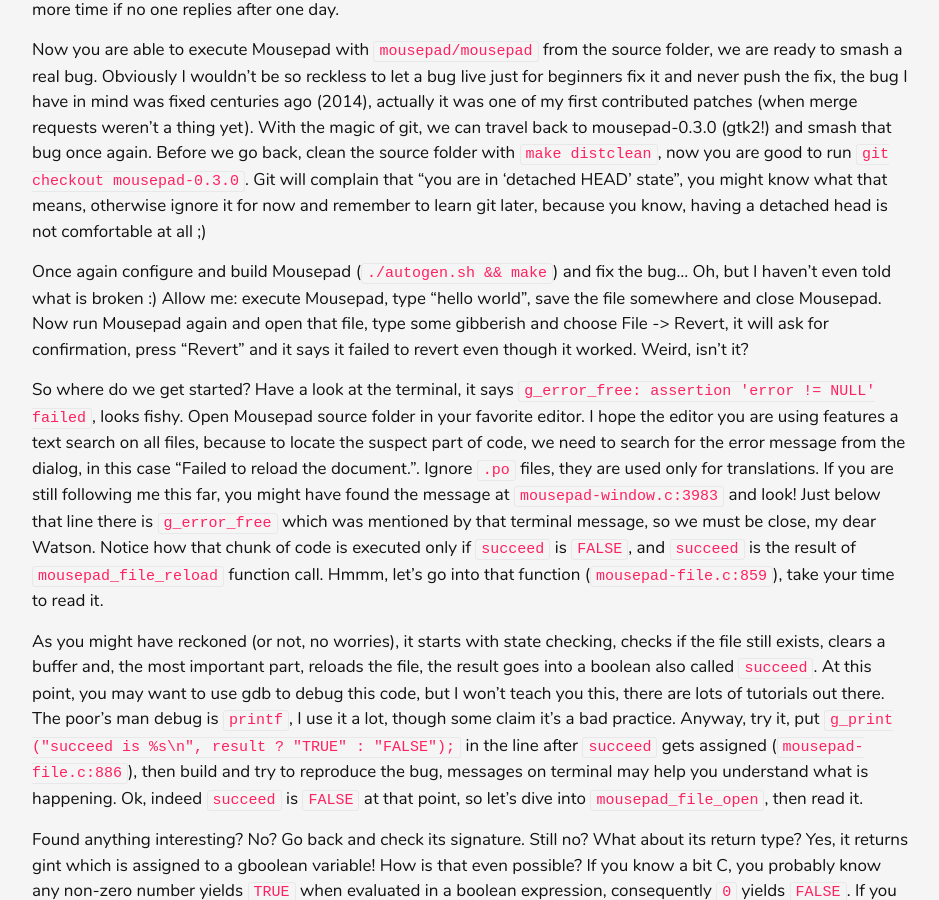
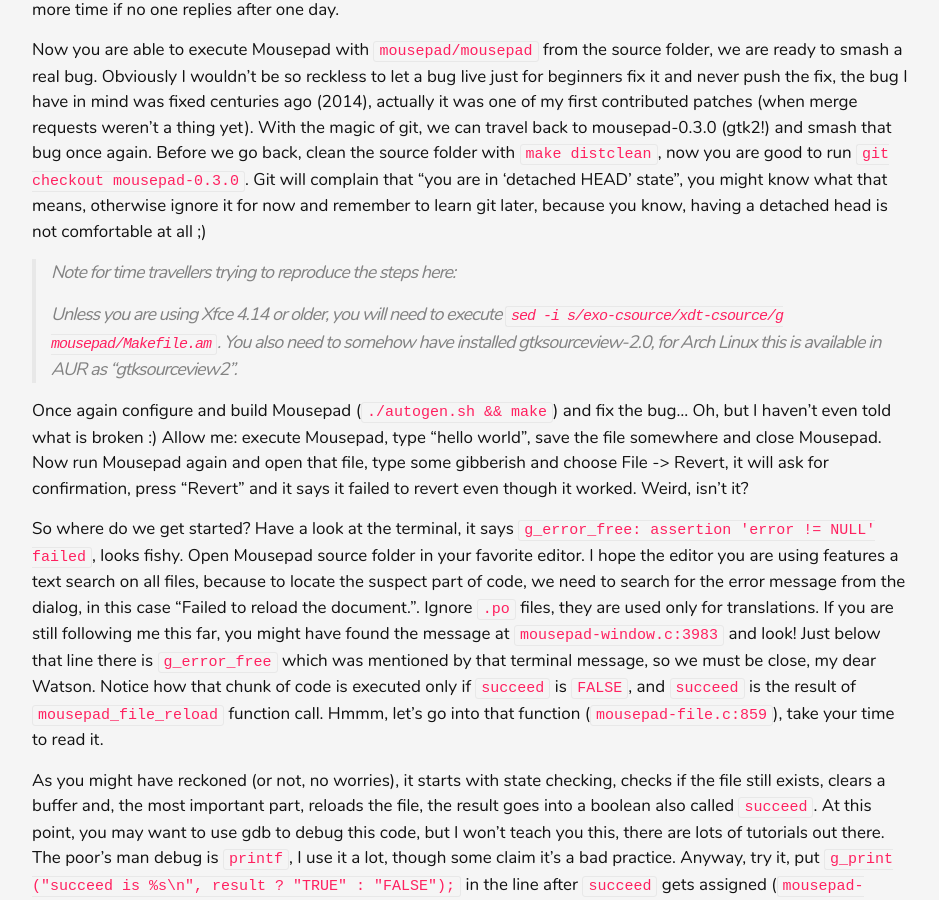
Before and after one commit to andreldm/andreldm.github.io, a Jekyll site: the page built from _posts/2018-12-03-xfce-contributor-guide.md, in a window 1280 px wide and 900 px high, scrolled down 4098 px. Shown: the whole window, without its empty margins (168-1107 px from the left). Built offline with Jekyll 4.4.1, drawn with Linux system fonts in a browser that asks for light colours.

Commit message:
xfce-contrib-guide: Add note about building mousepad

```diff
--- a/_posts/2018-12-03-xfce-contributor-guide.md
+++ b/_posts/2018-12-03-xfce-contributor-guide.md
@@ -114,6 +114,10 @@
 Now you are able to execute Mousepad with `mousepad/mousepad` from the source folder, we are ready to smash a real bug. Obviously I wouldn't be so reckless to let a bug live just for beginners fix it and never push the fix, the bug I have in mind was fixed centuries ago (2014), actually it was one of my first contributed patches (when merge requests weren't a thing yet).
 With the magic of git, we can travel back to mousepad-0.3.0 (gtk2!) and smash that bug once again. Before we go back, clean the source folder with `make distclean`, now you are good to run `git checkout mousepad-0.3.0`. Git will complain that "you are in 'detached HEAD' state", you might know what that means, otherwise ignore it for now and remember to learn git later, because you know, having a detached head is not comfortable at all ;)
 
+> Note for time travellers trying to reproduce the steps here:
+>
+> Unless you are using Xfce 4.14 or older, you will need to execute `sed -i s/exo-csource/xdt-csource/g mousepad/Makefile.am`. You also need to somehow have installed gtksourceview-2.0, for Arch Linux this is available in AUR as "gtksourceview2".
+
 Once again configure and build Mousepad (`./autogen.sh && make`) and fix the bug... Oh, but I haven't even told what is broken :) Allow me: execute Mousepad, type "hello world", save the file somewhere and close Mousepad. Now run Mousepad again and open that file, type some gibberish and choose File -> Revert, it will ask for confirmation, press "Revert" and it says it failed to revert even though it worked. Weird, isn't it?
 
 So where do we get started? Have a look at the terminal, it says `g_error_free: assertion 'error != NULL' failed`, looks fishy. Open Mousepad source folder in your favorite editor. I hope the editor you are using features a text search on all files, because to locate the suspect part of code, we need to search for the error message from the dialog, in this case "Failed to reload the document.". Ignore `.po` files, they are used only for translations. If you are still following me this far, you might have found the message at `mousepad-window.c:3983` and look! Just below that line there is `g_error_free` which was mentioned by that terminal message, so we must be close, my dear Watson. Notice how that chunk of code is executed only if `succeed` is `FALSE`, and `succeed` is the result of `mousepad_file_reload` function call. Hmmm, let's go into that function (`mousepad-file.c:859`), take your time to read it.
```
